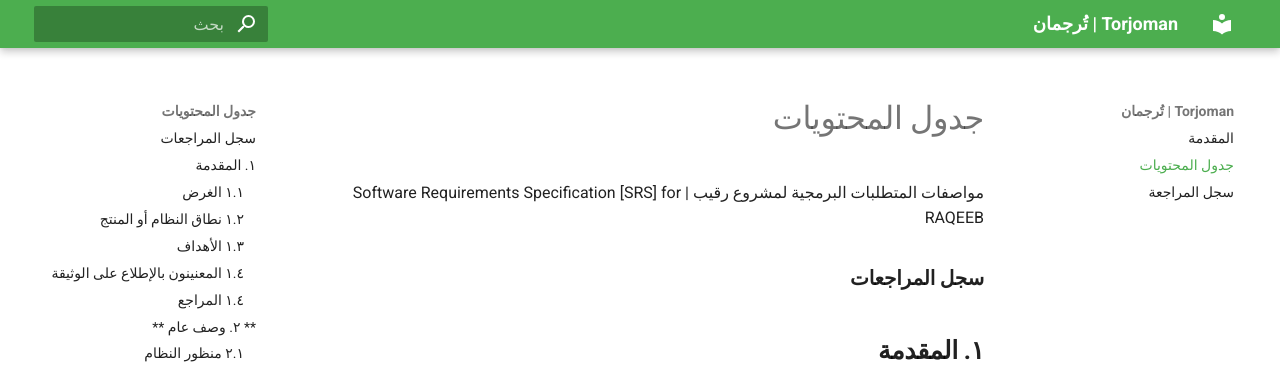
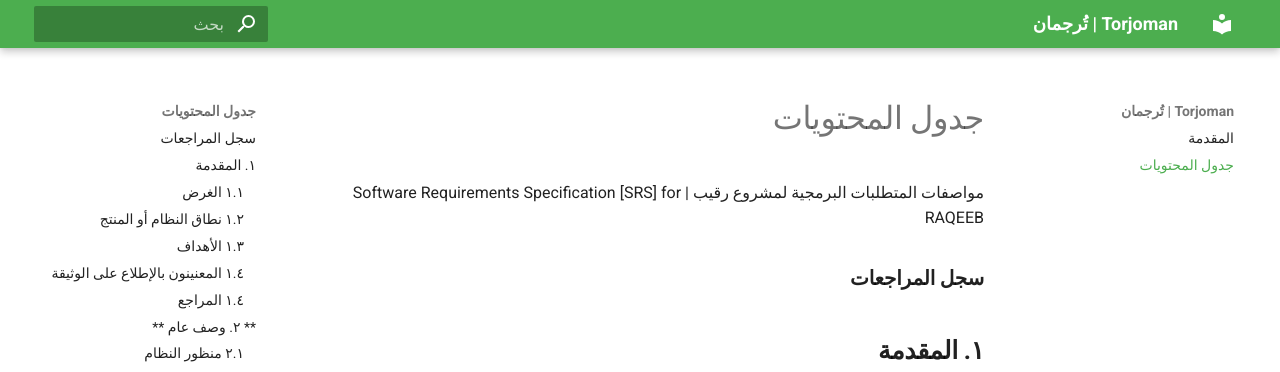
Before and after one commit to aosus/Torjoman, an MkDocs documentation site: the page built from docs/source/SRS.md, in a window 1280 px wide. Shown: the top 372 px of the page. Built offline with MkDocs 1.6.1 and Material for MkDocs 9.7.7, drawn with Linux system fonts in a browser that asks for light colours.

Commit message:
Revistion history through Git, and rename Page to SRS

```diff
--- a/docs/mkdocs.yml
+++ b/docs/mkdocs.yml
@@ -17,5 +17,4 @@
 
 nav:
   - المقدمة: "index.md"
-  - جدول المحتويات: "pages/Contents-Table.md"
-  - سجل المراجعة: "pages/Revision-History.md"
+  - جدول المحتويات: "SRS.md"
```
Also changed, not shown: docs/source/SRS.md (renamed from docs/source/pages/Contents-Table.md), docs/source/pages/Revision-History.md (deleted).
